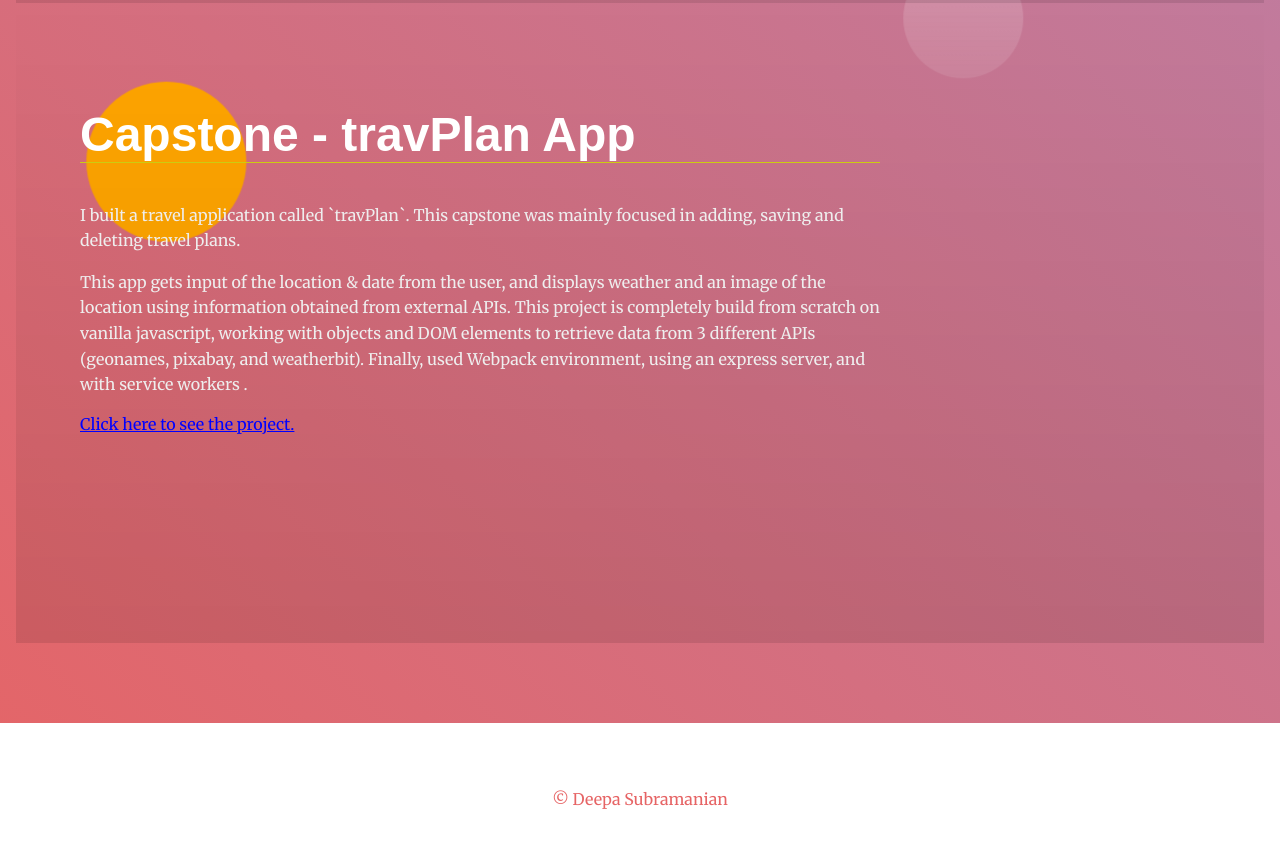
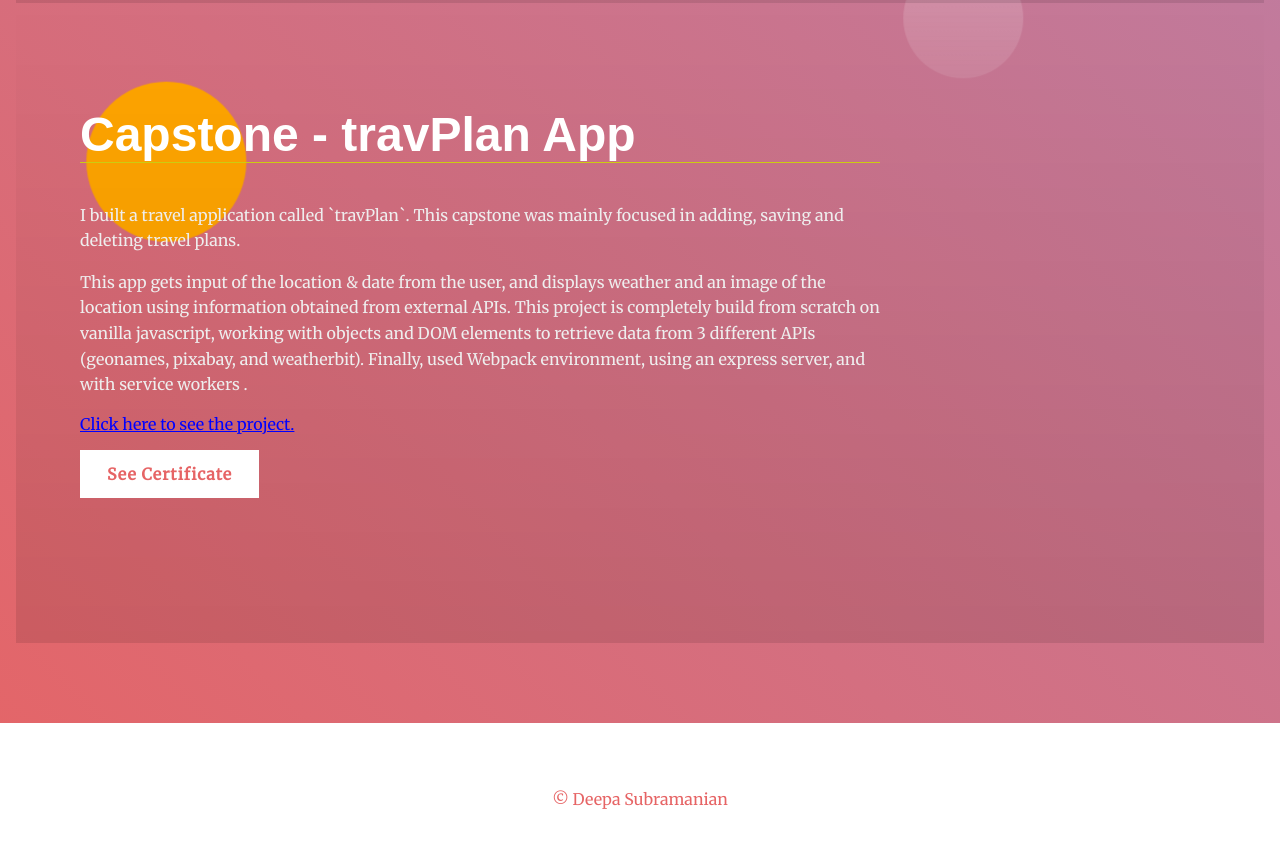
Before and after one commit to sdkdeepa/Landing-page-application, a plain HTML site: page index.html in a window 1280 px wide. Shown: the part 2826-3673 px from the top of the page. Drawn offline with Linux system fonts and the light colour scheme.

Commit message:
added certificate button and certificate

```diff
--- a/css/styles.css
+++ b/css/styles.css
@@ -110,6 +110,25 @@ section {
   top: 0;
   width: 100%;
   z-index: 5;
+}
+
+
+/* button for certificate */
+
+.btn {
+    position: relative;
+    display: inline-block;
+    padding: 0.7em 1.5em;
+    margin-top: 1em;
+    z-index: 1;
+    color: #e66465;
+    background:white;
+    letter-spacing: 1px;
+    font-weight: 700;
+    border: white;
+    border-style:solid;
+    text-align: center;
+    text-decoration: none;
 }
 
 /* Footer Styles */
--- a/index.html
+++ b/index.html
@@ -64,7 +64,6 @@
          </p>
         <a class="project-link" href="https://sdkdeepa.github.io/Udacity-landing-page-project2/index.html"> Veiwing this
           project.</a>
-
       </div>
     </section>
 
@@ -109,9 +108,10 @@
           Finally, used Webpack environment, using an express server, and with service workers .</p>
         <a class="project-link" href="https://github.com/sdkdeepa/Udacity-FEND-capstone-project">Click here to see
           the project.</a>
+        <br>
+        <a href="fend.pdf" title="Certificate" class="btn"> See Certificate </a>
       </div>
     </section>
-
   </main>
   <footer class="page__footer">
     <p>&copy Deepa Subramanian</p>
```
Also changed, not shown: 1 other file.
